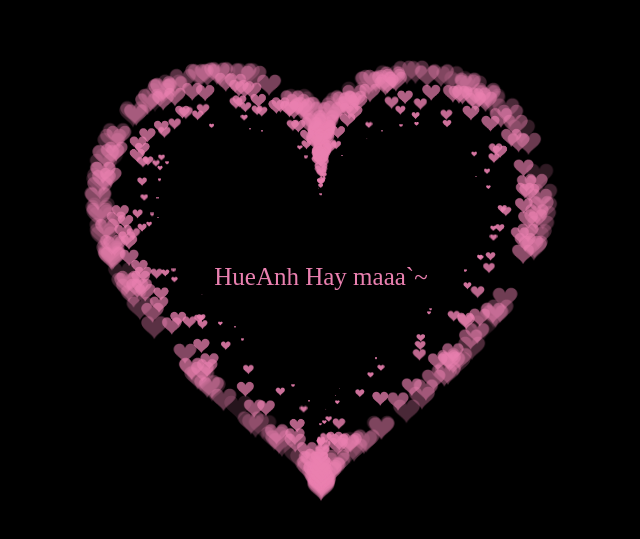
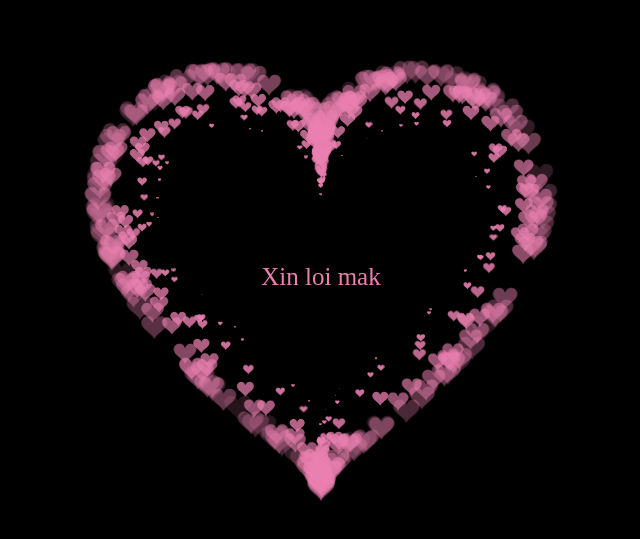
Before and after one commit to akhoa266/ichickenn, a plain HTML site: page heartname.html in a window 1280 px wide. Shown: the part 123-662 px from the top of the page, without its empty margins (319-959 px from the left). Drawn offline with Linux system fonts and the light colour scheme.

Commit message:
Update heartname.html

```diff
--- a/heartname.html
+++ b/heartname.html
@@ -536,7 +536,7 @@ var ParticlePool = (function() {
 
         margin-bottom: 5px;
 
-        text-align: center;">HueAnh Hay maaa`~</div>
+        text-align: center;">Xin loi mak</div>
  </BODY>
 
 </HTML>
```
